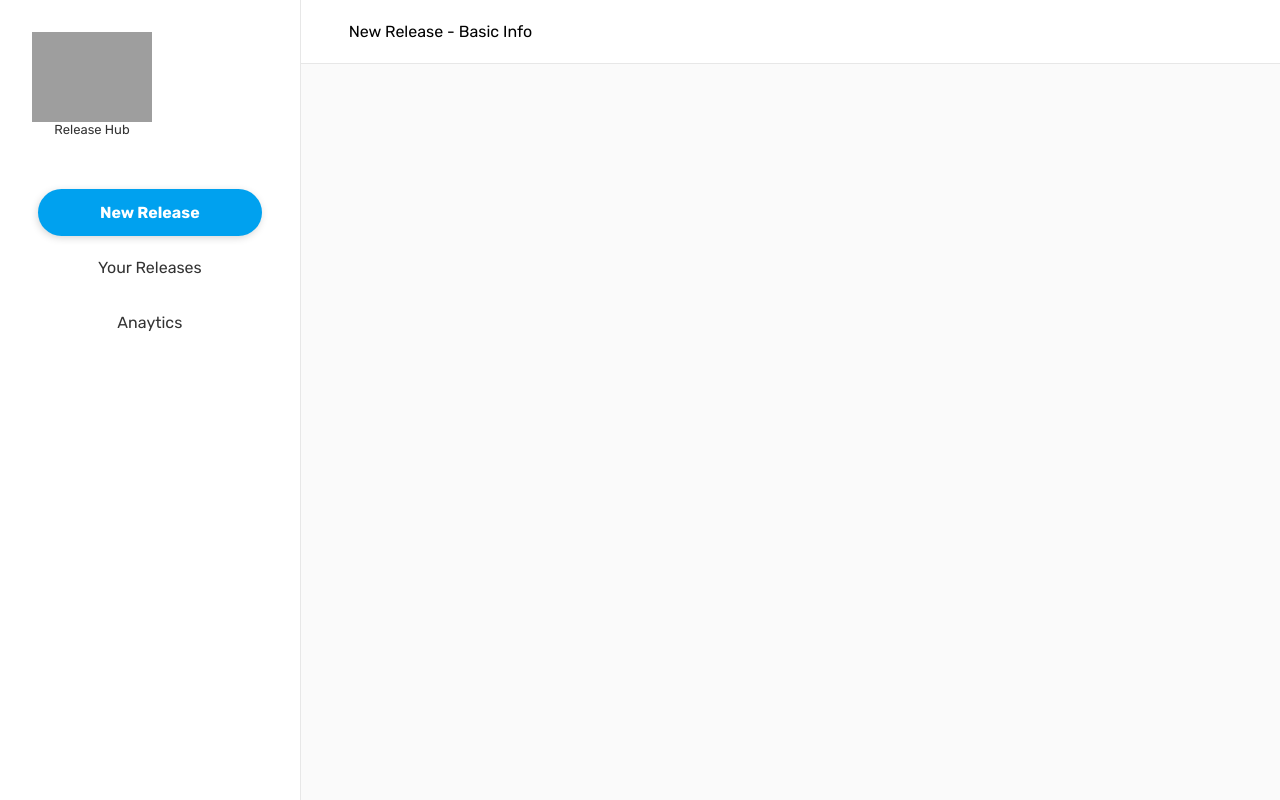
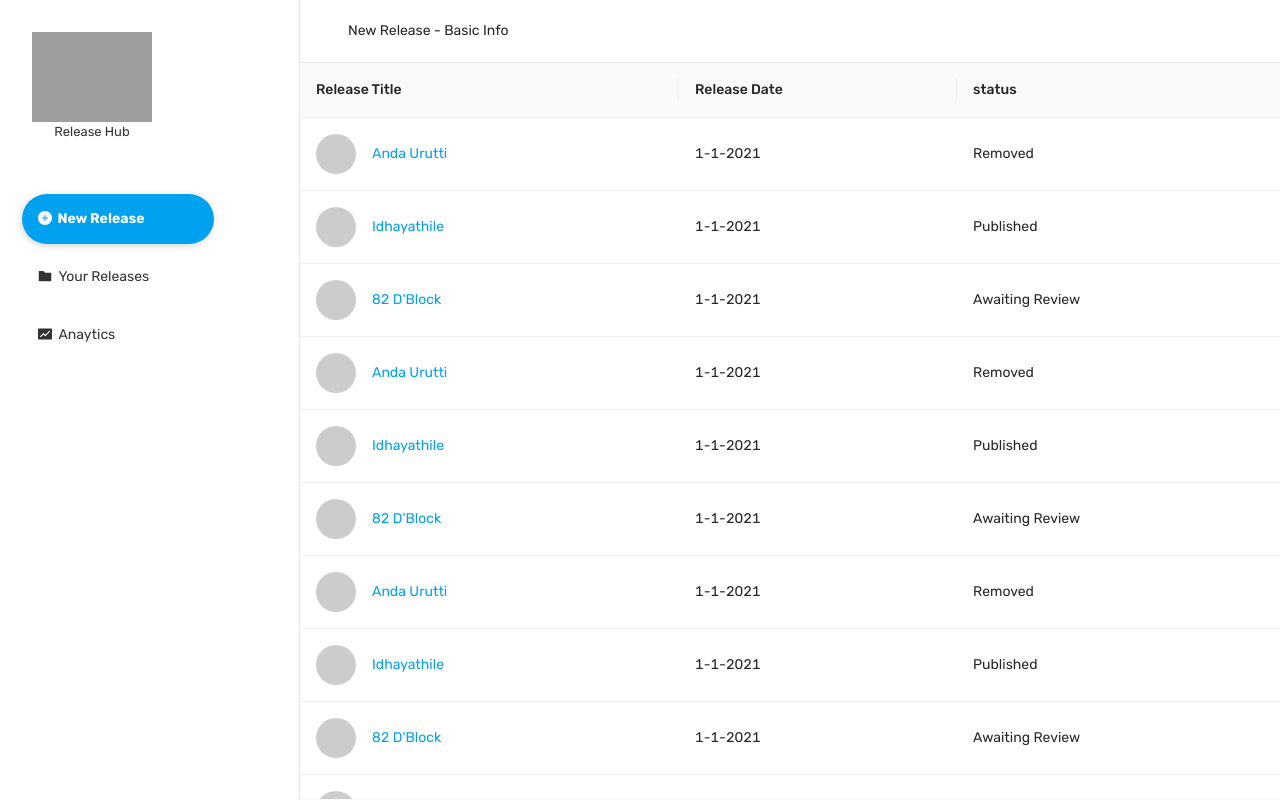
Before and after one commit to SivasubramanianE/rayapp-admin-frontend, a React (Create React App) app: page /my-releases in a window 1280 px wide. Built offline with nearby package versions, Linux system fonts and the light colour scheme; grey boxes are pictures that could not be loaded.

Commit message:
- Added my releases page

```diff
--- a/src/App.js
+++ b/src/App.js
@@ -6,9 +6,11 @@ import { Page, PageContent } from "./components/common-components/Page/styles";
 import PageHeader from "./components/common-components/PageHeader";
 import { useEffect, useState } from "react";
 import theme from "./styles/theme";
+import MyReleasesPage from "./pages/MyReleases";
 
 function App() {
   const [navigationExpanded, setNavigationExpanded] = useState(true);
+  const [activeNav, setActiveNav] = useState(1);
 
   useEffect(() => {
     const mobileMedia = window.matchMedia("only screen and (max-width:960px)");
@@ -33,6 +35,8 @@ function App() {
         <Navigation
           navigationExpanded={navigationExpanded}
           setNavigationExpanded={setNavigationExpanded}
+          activeNav={activeNav}
+          setActiveNav={setActiveNav}
         ></Navigation>
         <Page>
           <PageHeader
@@ -46,6 +50,9 @@ function App() {
               <Route exact path="/new-release">
                 <NewReleasepage />
               </Route>
+              <Route exact path="/my-releases">
+                <MyReleasesPage />
+              </Route>
             </Switch>
           </PageContent>
         </Page>
--- /dev/null
+++ b/src/components/MyReleases/index.js
@@ -0,0 +1,130 @@
+import React from "react";
+import { MyReleasesWrapper } from "./styles";
+import { Table } from "antd";
+import Avatar from "antd/lib/avatar/avatar";
+
+const columns = [
+  {
+    title: "Release Title",
+    dataIndex: "release_title",
+    render: (text) => (
+      <div className="release-meta">
+        <Avatar size="large"></Avatar>
+        <div className="release-title">{text}</div>
+      </div>
+    ),
+  },
+  {
+    title: "Release Date",
+    dataIndex: "release_date",
+  },
+  {
+    title: "status",
+    dataIndex: "status",
+  },
+];
+
+const data = [
+  {
+    key: "1",
+    release_title: "Anda Urutti",
+    release_date: "1-1-2021",
+    status: "Removed",
+  },
+  {
+    key: "2",
+    release_title: "Idhayathile",
+    release_date: "1-1-2021",
+    status: "Published",
+  },
+  {
+    key: "3",
+    release_title: "82 D'Block",
+    release_date: "1-1-2021",
+    status: "Awaiting Review",
+  },
+  {
+    key: "4",
+    release_title: "Anda Urutti",
+    release_date: "1-1-2021",
+    status: "Removed",
+  },
+  {
+    key: "5",
+    release_title: "Idhayathile",
+    release_date: "1-1-2021",
+    status: "Published",
+  },
+  {
+    key: "6",
+    release_title: "82 D'Block",
+    release_date: "1-1-2021",
+    status: "Awaiting Review",
+  },
+  {
+    key: "7",
+    release_title: "Anda Urutti",
+    release_date: "1-1-2021",
+    status: "Removed",
+  },
+  {
+    key: "8",
+    release_title: "Idhayathile",
+    release_date: "1-1-2021",
+    status: "Published",
+  },
+  {
+    key: "9",
+    release_title: "82 D'Block",
+    release_date: "1-1-2021",
+    status: "Awaiting Review",
+  },
+  {
+    key: "10",
+    release_title: "Anda Urutti",
+    release_date: "1-1-2021",
+    status: "Removed",
+  },
+  {
+    key: "11",
+    release_title: "Idhayathile",
+    release_date: "1-1-2021",
+    status: "Published",
+  },
+  {
+    key: "12",
+    release_title: "82 D'Block",
+    release_date: "1-1-2021",
+    status: "Awaiting Review",
+  },
+  {
+    key: "13",
+    release_title: "Anda Urutti",
+    release_date: "1-1-2021",
+    status: "Removed",
+  },
+  {
+    key: "14",
+    release_title: "Idhayathile",
+    release_date: "1-1-2021",
+    status: "Published",
+  },
+  {
+    key: "15",
+    release_title: "82 D'Block",
+    release_date: "1-1-2021",
+    status: "Awaiting Review",
+  },
+];
+
+export default function MyReleases() {
+  return (
+    <MyReleasesWrapper>
+      <Table
+        columns={columns}
+        dataSource={data}
+        pagination={{ pageSize: 10 }}
+      />
+    </MyReleasesWrapper>
+  );
+}
--- /dev/null
+++ b/src/components/MyReleases/styles.js
@@ -0,0 +1,32 @@
+import styled from "styled-components";
+import theme from "../../styles/theme";
+
+export const MyReleasesWrapper = styled.div`
+  position: relative;
+  height: 100%;
+  width: 100%;
+  overflow-y: auto;
+
+  .ant-pagination-item-link,
+  .ant-pagination-item {
+    border-radius: 50%;
+  }
+
+  .release-meta {
+    display: flex;
+    align-items: center;
+    cursor: pointer;
+
+    .release-title {
+      display: inline-block;
+      margin-left: 16px;
+      color: ${theme.colors.accent};
+    }
+  }
+
+  ${theme.media.mobile}, ${theme.media.portrait} {
+    .ant-table-cell {
+      font-size: small;
+    }
+  }
+`;
--- a/src/components/common-components/Navigation/index.js
+++ b/src/components/common-components/Navigation/index.js
@@ -1,20 +1,40 @@
 import React, { useState } from "react";
 import { NavButton, NavigationWrapper } from "./styles";
-import { MenuOutlined } from "@ant-design/icons";
+import {
+  CloseOutlined,
+  FolderFilled,
+  FundFilled,
+  PlusCircleFilled,
+} from "@ant-design/icons";
 import { useHistory } from "react-router-dom";
 
 export default function Navigation({
   navigationExpanded,
   setNavigationExpanded,
+  activeNav,
+  setActiveNav,
 }) {
   const history = useHistory();
 
-  const [activeNav, setActiveNav] = useState(1);
-
   const navigation = [
-    { id: 1, title: "New Release", route: "/new-release" },
-    { id: 2, title: "Your Releases", route: "/your-releases" },
-    { id: 3, title: "Anaytics", route: "/analytics" },
+    {
+      id: 1,
+      title: "New Release",
+      icon: <PlusCircleFilled />,
+      route: "/new-release",
+    },
+    {
+      id: 2,
+      title: "Your Releases",
+      icon: <FolderFilled />,
+      route: "/my-releases",
+    },
+    {
+      id: 3,
+      title: "Anaytics",
+      icon: <FundFilled />,
+      route: "/analytics",
+    },
   ];
 
   const changeActiveNav = (id) => {
@@ -37,7 +57,7 @@ export default function Navigation({
           className="hamburger-icon"
           onClick={() => setNavigationExpanded(false)}
         >
-          <MenuOutlined></MenuOutlined>
+          <CloseOutlined />
         </div>
         <div className="logo-container">
           <img
@@ -54,7 +74,7 @@ export default function Navigation({
                 active={activeNav === n.id}
                 onClick={() => changeActiveNav(n.id)}
               >
-                {n.title}
+                {n.icon}&nbsp;&nbsp;{n.title}
               </NavButton>
             );
           })}
--- a/src/components/common-components/Navigation/styles.js
+++ b/src/components/common-components/Navigation/styles.js
@@ -62,7 +62,7 @@ export const NavigationWrapper = styled.div`
   ${theme.media.mobile}, ${theme.media.portrait} {
     .hamburger-icon {
       display: block;
-      position: absolute;
+      position: fixed;
       top: 1.4rem;
       right: 1rem;
       cursor: pointer;
@@ -87,7 +87,7 @@ export const NavButton = styled.div`
   min-width: 12rem;
   max-width: 15rem;
   padding: 14px 16px;
-  text-align: center;
+  text-align: left;
   cursor: pointer;
   -webkit-tap-highlight-color: transparent;
   transition: all 0.1s ease-in-out;
--- a/src/components/common-components/PageHeader/styles.js
+++ b/src/components/common-components/PageHeader/styles.js
@@ -3,7 +3,7 @@ import theme from "../../../styles/theme";
 
 export const PageHeaderWrapper = styled.div`
   position: relative;
-  width: calc(100% - 6rem);
+  width: 100%;
   height: 63px;
   background-color: ${theme.colors.surface};
   border-bottom: 1px solid ${theme.colors.textOnSurface}1D;
@@ -26,6 +26,6 @@ export const PageHeaderWrapper = styled.div`
       cursor: pointer;
     }
     padding: 0 1rem;
-    width: calc(100% - 2rem);
+    width: 100%;
   }
 `;
--- a/src/index.js
+++ b/src/index.js
@@ -1,5 +1,6 @@
 import React from 'react';
 import ReactDOM from 'react-dom';
+import 'antd/dist/antd.css';
 import './index.css';
 import App from './App';
 import reportWebVitals from './reportWebVitals';
--- /dev/null
+++ b/src/pages/MyReleases/index.js
@@ -0,0 +1,6 @@
+import React from "react";
+import MyReleases from "../../components/MyReleases";
+
+export default function MyReleasesPage() {
+  return <MyReleases></MyReleases>;
+}
```
